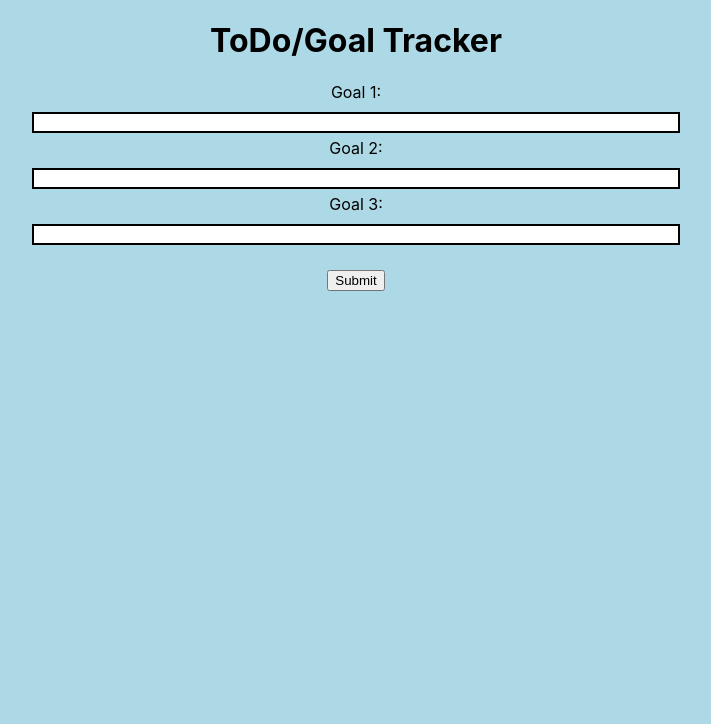
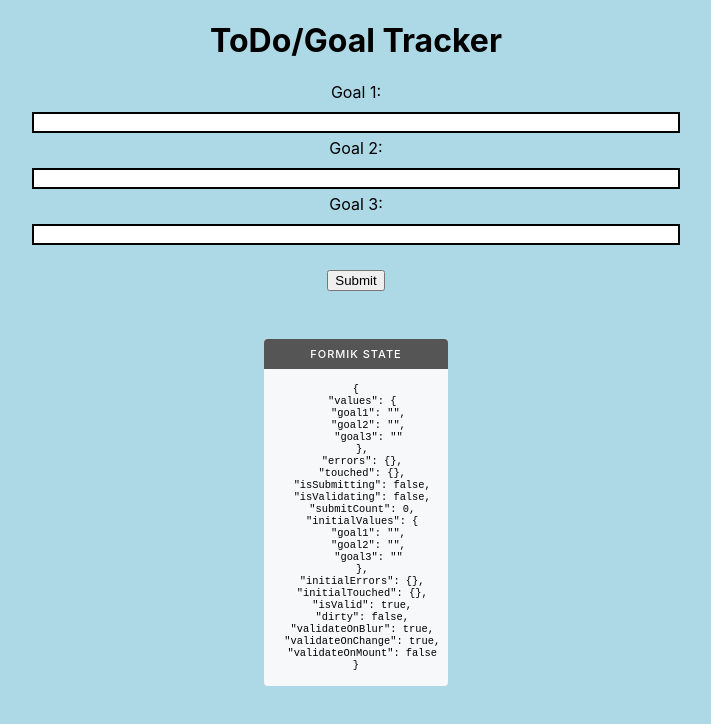
Before and after one commit to J3ffJessie/todo-time-tracker, a React (Create React App) app: page / in a window 1280 px wide. Shown: the top 724 px of the page, without its empty margins (284-995 px from the left). Built offline with nearby package versions, Linux system fonts and the light colour scheme; the HTML template or start-up script is replaced by a standard one.

Commit message:
Rebase after breaking things.

```diff
--- /dev/null
+++ b/src/Components/debugger.js
@@ -0,0 +1,43 @@
+import React from 'react';
+import { FormikConsumer } from 'formik';
+
+export const FormDebugger = () => (
+  <div
+    style={{
+      margin: '3rem 0',
+      borderRadius: 4,
+      background: '#f6f8fa',
+
+      boxShadow: '0 0 1px  #eee inset',
+    }}
+  >
+    <div
+      style={{
+        textTransform: 'uppercase',
+        fontSize: 11,
+        borderTopLeftRadius: 4,
+        borderTopRightRadius: 4,
+        fontWeight: 500,
+        padding: '.5rem',
+        background: '#555',
+        color: '#fff',
+        letterSpacing: '1px',
+      }}
+    >
+      Formik State
+    </div>
+    <FormikConsumer>
+      {({ validationSchema, validate, onSubmit, ...rest }) => (
+        <pre
+          style={{
+            fontSize: '.65rem',
+            padding: '.25rem .5rem',
+            overflowX: 'scroll',
+          }}
+        >
+          {JSON.stringify(rest, null, 2)}
+        </pre>
+      )}
+    </FormikConsumer>
+  </div>
+);
--- a/src/Components/form.js
+++ b/src/Components/form.js
@@ -2,6 +2,7 @@ import React from 'react';
 import { Formik } from 'formik';
 import * as Yup from 'yup';
 import '../form.css';
+import { FormDebugger } from './debugger';
 
 
 const GoalForm = () => {
@@ -56,6 +57,7 @@ const GoalForm = () => {
             value={formik.values.goal3}/>
             {formik.touched.goal3 && formik.errors.goal3 ? <div>{formik.errors.goal3}</div> : null}
             <button type="submit">Submit</button>
+            <FormDebugger />
         </form>
     )}
     </Formik>
```
Also changed, not shown: src/Components/graph.js (deleted).
